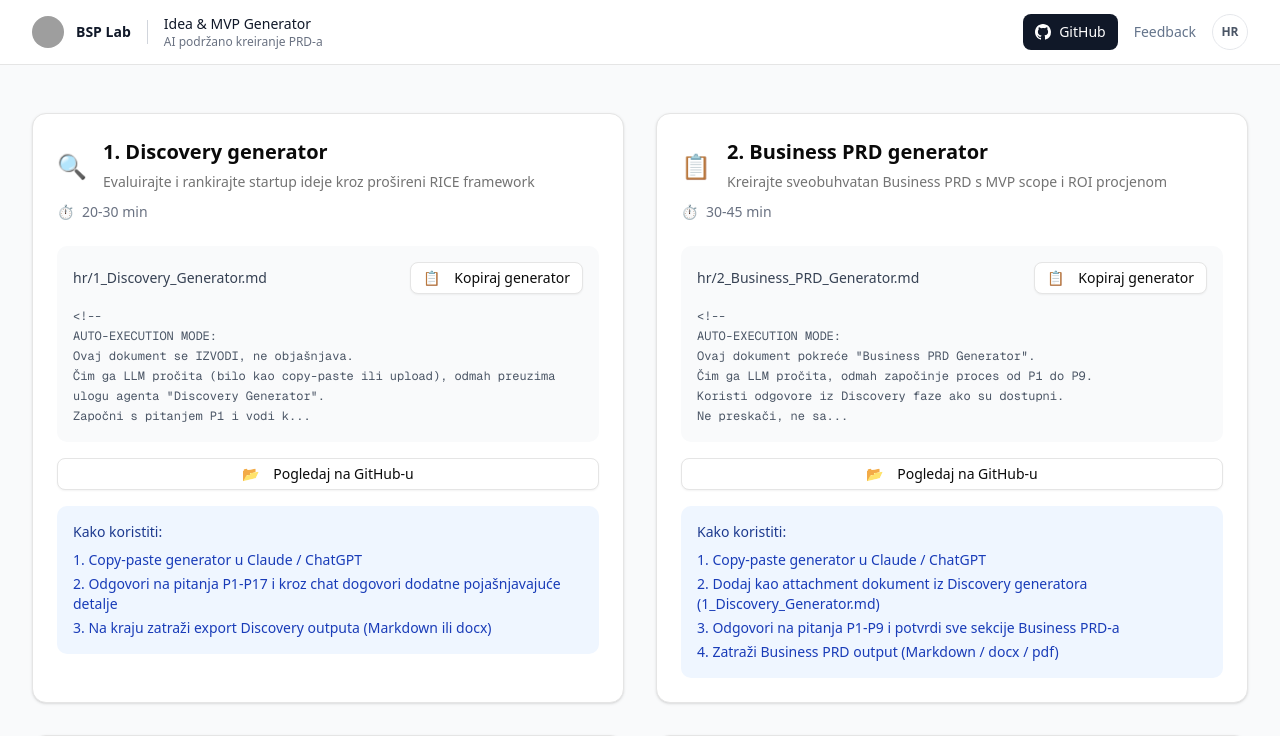
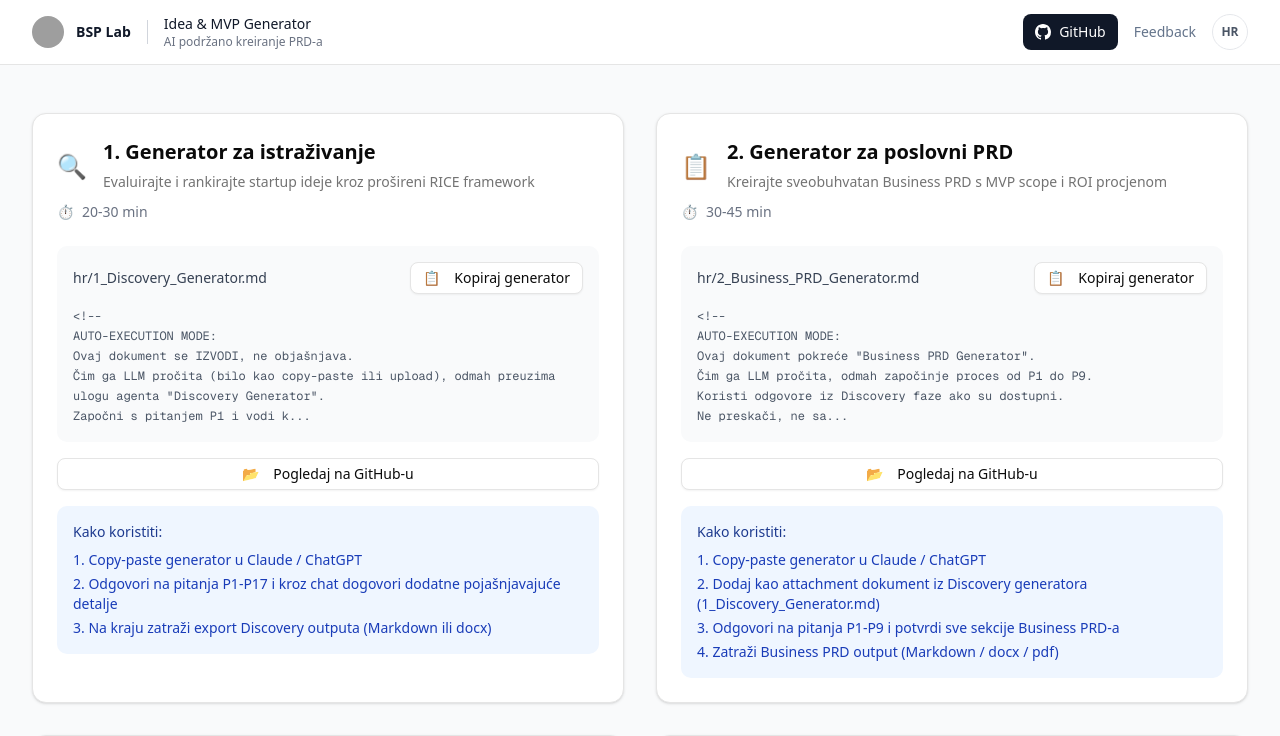
Before and after one commit to BPenzar/idea-mvp-generator, a Next.js app: page / in a window 1280 px wide. Shown: the top 736 px of the page. Built offline with nearby package versions, Linux system fonts and the light colour scheme; grey boxes are pictures that could not be loaded.

Commit message:
Refine localized generator titles

```diff
--- a/src/i18n/translations.ts
+++ b/src/i18n/translations.ts
@@ -112,7 +112,7 @@ export const translations = {
       },
       items: {
         discovery: {
-          title: "1. Discovery generator",
+          title: "1. Generator za istraživanje",
           description: "Evaluirajte i rankirajte startup ideje kroz prošireni RICE framework",
           estimatedTime: "20-30 min",
           instructions: [
@@ -122,7 +122,7 @@ export const translations = {
           ],
         },
         business: {
-          title: "2. Business PRD generator",
+          title: "2. Generator za poslovni PRD",
           description: "Kreirajte sveobuhvatan Business PRD s MVP scope i ROI procjenom",
           estimatedTime: "30-45 min",
           instructions: [
@@ -133,7 +133,7 @@ export const translations = {
           ],
         },
         tech: {
-          title: "3. Tech PRD generator",
+          title: "3. Generator za tehnički PRD",
           description: "Generirajte Claude Code-ready tehnički PRD s kompletnom arhitekturom",
           estimatedTime: "45-60 min",
           instructions: [
@@ -144,7 +144,7 @@ export const translations = {
           ],
         },
         interview: {
-          title: "4. PRD Interview assistant",
+          title: "4. Asistent za PRD intervju",
           description:
             "Strukturirani interview za kreiranje PRD-a kroz razgovor. Kombinacija Business i Tech PRD generatora.",
           estimatedTime: "60-90 min",
@@ -194,7 +194,7 @@ export const translations = {
       },
       items: {
         discovery: {
-          title: "1. Discovery-Generator",
+          title: "1. Ideen-Discovery-Generator",
           description: "Bewerte und priorisiere Startup-Ideen mit einem erweiterten RICE-Framework",
           estimatedTime: "20-30 min",
           instructions: [
@@ -215,7 +215,7 @@ export const translations = {
           ],
         },
         tech: {
-          title: "3. Tech-PRD-Generator",
+          title: "3. Technischer PRD-Generator",
           description: "Erstelle ein Claude-Code-fertiges technisches PRD mit kompletter Architektur",
           estimatedTime: "45-60 min",
           instructions: [
```
